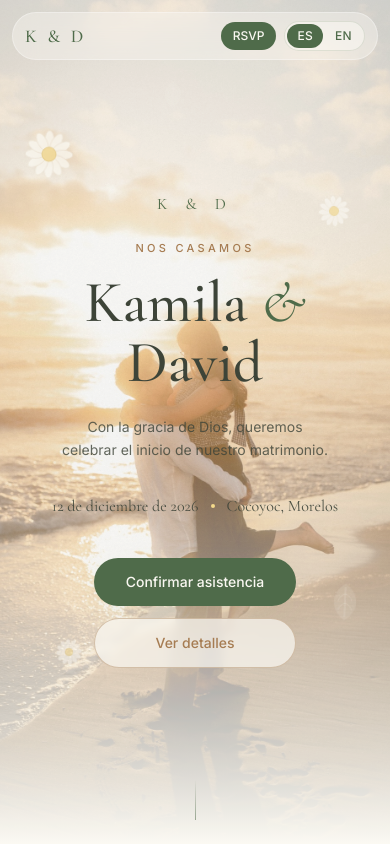
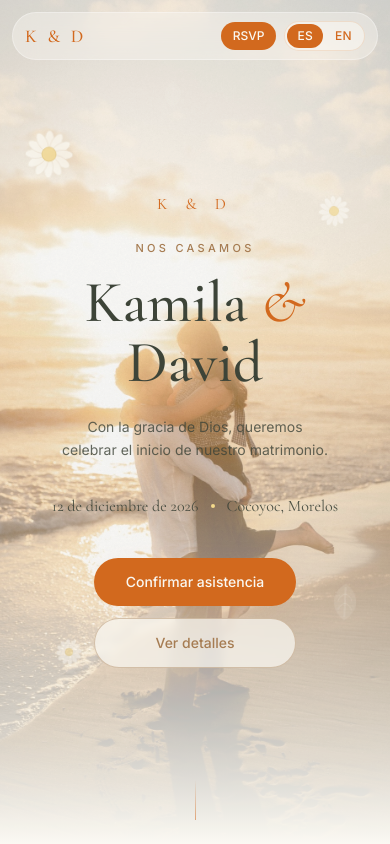
Before and after one commit to DavidFarfanC/KamilaYDavid, a React (Vite) app: page / in a window 390 px wide. Shown: the top 844 px of the page. Built offline with nearby package versions, Linux system fonts and the light colour scheme.

Commit message:
sprint 1.1

```diff
--- a/src/components/DetailsCardsSection.jsx
+++ b/src/components/DetailsCardsSection.jsx
@@ -29,7 +29,7 @@ const ICONS = {
 }
 
 const linkBtn =
-  'mt-4 inline-flex items-center gap-2 rounded-full bg-palm px-6 py-2.5 text-sm font-medium text-ivory transition-all duration-300 hover:-translate-y-0.5 hover:bg-palm-soft'
+  'mt-4 inline-flex items-center gap-2 rounded-full bg-palm px-6 py-2.5 text-sm font-medium text-ivory transition-all duration-300 hover:-translate-y-0.5 hover:bg-palm-hover active:bg-palm-active'
 
 export default function DetailsCardsSection() {
   const { t } = useLang()
--- a/src/components/HeroSection.jsx
+++ b/src/components/HeroSection.jsx
@@ -90,7 +90,7 @@ export default function HeroSection() {
         <motion.div {...fadeUp(0.9)} className="mt-10 flex flex-col gap-3 sm:flex-row">
           <a
             href="#rsvp"
-            className="rounded-full bg-palm px-8 py-3.5 text-sm font-medium text-ivory shadow-soft transition-all duration-300 hover:-translate-y-0.5 hover:bg-palm-soft hover:shadow-lift"
+            className="rounded-full bg-palm px-8 py-3.5 text-sm font-medium text-ivory shadow-soft transition-all duration-300 hover:-translate-y-0.5 hover:bg-palm-hover active:bg-palm-active hover:shadow-lift"
           >
             {t.hero.ctaPrimary}
           </a>
--- a/src/components/Navbar.jsx
+++ b/src/components/Navbar.jsx
@@ -43,7 +43,7 @@ export default function Navbar() {
         <div className="flex items-center gap-2">
           <a
             href="#rsvp"
-            className="rounded-full bg-palm px-3 py-1.5 text-xs font-medium text-ivory transition-colors duration-300 hover:bg-palm-soft sm:hidden"
+            className="rounded-full bg-palm px-3 py-1.5 text-xs font-medium text-ivory transition-colors duration-300 hover:bg-palm-hover active:bg-palm-active sm:hidden"
           >
             {t.nav.rsvp}
           </a>
--- a/src/components/RSVPSection.jsx
+++ b/src/components/RSVPSection.jsx
@@ -240,7 +240,7 @@ export default function RSVPSection() {
               <button
                 type="submit"
                 disabled={status === 'sending'}
-                className="w-full rounded-full bg-palm px-8 py-4 text-sm font-medium text-ivory shadow-soft transition-all duration-300 hover:-translate-y-0.5 hover:bg-palm-soft hover:shadow-lift disabled:cursor-wait disabled:opacity-60"
+                className="w-full rounded-full bg-palm px-8 py-4 text-sm font-medium text-ivory shadow-soft transition-all duration-300 hover:-translate-y-0.5 hover:bg-palm-hover active:bg-palm-active hover:shadow-lift disabled:cursor-wait disabled:opacity-60"
               >
                 {status === 'sending' ? r.sending : r.submit}
               </button>
--- a/src/styles/index.css
+++ b/src/styles/index.css
@@ -51,7 +51,7 @@ body {
 
 /* Foco visible y elegante para navegación con teclado */
 :focus-visible {
-  outline: 2px solid #4f6b4a;
+  outline: 2px solid #d2691e;
   outline-offset: 3px;
   border-radius: 2px;
 }
--- a/tailwind.config.js
+++ b/tailwind.config.js
@@ -4,10 +4,13 @@ export default {
   theme: {
     extend: {
       colors: {
+        // Acento principal cálido (chocolate / luz de atardecer)
         palm: {
-          DEFAULT: '#4F6B4A',
-          soft: '#6B8465',
-          mist: '#EEF2EC',
+          DEFAULT: '#D2691E',
+          hover: '#B85C1A',
+          active: '#A0522D',
+          soft: '#C4815B',
+          mist: '#F6EBDD',
         },
         sand: {
           DEFAULT: '#DCCDB5',
@@ -22,6 +25,8 @@ export default {
           DEFAULT: '#A67C52',
           soft: '#C4A074',
         },
+        // Verde botánico de apoyo — solo para hojas y detalles florales
+        leaf: '#4F6B4A',
         ink: '#3D4438',
       },
       fontFamily: {
@@ -29,7 +34,7 @@ export default {
         sans: ['Inter', 'system-ui', 'sans-serif'],
       },
       boxShadow: {
-        soft: '0 10px 40px -12px rgba(79, 107, 74, 0.16)',
+        soft: '0 10px 40px -12px rgba(160, 82, 45, 0.16)',
         card: '0 6px 24px -8px rgba(166, 124, 82, 0.18)',
         lift: '0 24px 60px -20px rgba(61, 68, 56, 0.25)',
       },
```
